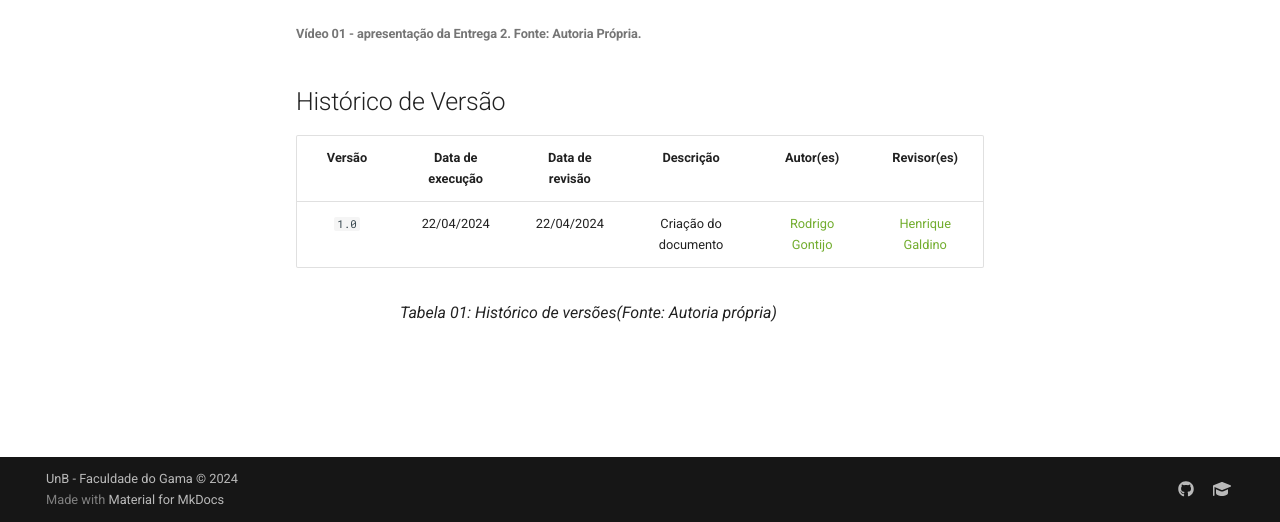
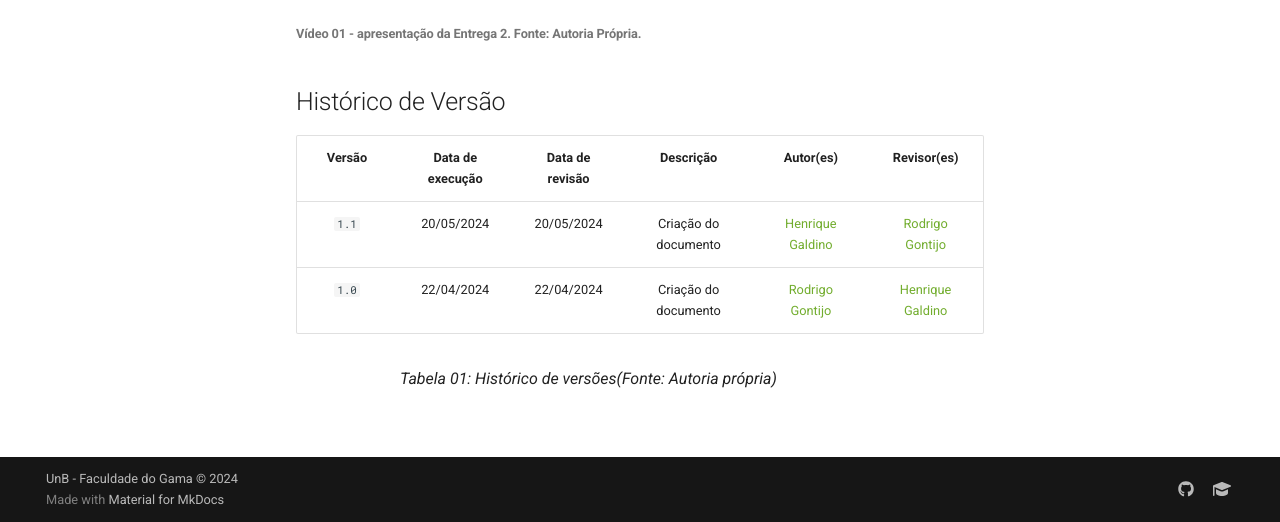
Before and after one commit to Requisitos-de-Software/2024.1-Grupo08, an MkDocs documentation site: the page built from docs/Apresentações/apresentacao2.md, in a window 1280 px wide and 1213 px high. Shown: the part 691-1213 px from the top of the window. Built offline with MkDocs 1.6.1 and Material for MkDocs 9.7.7, drawn with Linux system fonts in a browser that asks for light colours; comment, search, counter and statistics services are not loaded.

Commit message:
histórico de versão - apresentacao2

```diff
--- a/docs/Apresentações/apresentacao2.md
+++ b/docs/Apresentações/apresentacao2.md
@@ -9,6 +9,7 @@ Vídeo gravado pela equipe, referente a apresentação da Entrega 2
 ## Histórico de Versão
 | Versão | Data de execução | Data de revisão |  Descrição            | Autor(es)         | Revisor(es)  |
 | :------: | :----------: | :--------: | :--------------------: | :-------------: | :----------: |
+| `1.1`  | 20/05/2024 | 20/05/2024 | Criação do documento | [Henrique Galdino](https://github.com/hgaldino05) | [Rodrigo Gontijo](https://github.com/rodrigogontijoo) |
 | `1.0`  | 22/04/2024 | 22/04/2024 | Criação do documento | [Rodrigo Gontijo](https://github.com/rodrigogontijoo) | [Henrique Galdino](https://github.com/hgaldino05) |
 
 
```
